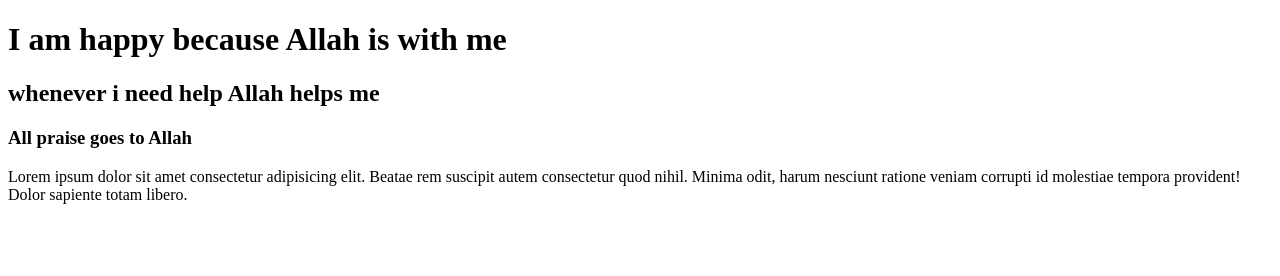
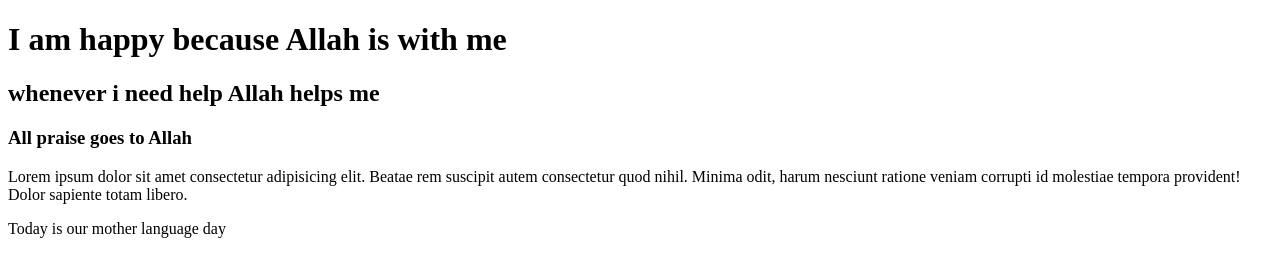
Before and after one commit to IrfanMahmud1/My-Second-repo, a plain HTML site: page index.html in a window 1280 px wide. Drawn offline with Linux system fonts and the light colour scheme.

Commit message:
paragraph added

```diff
--- a/index.html
+++ b/index.html
@@ -11,5 +11,6 @@
     <h2>whenever i need help Allah helps me</h2>
     <h3>All praise goes to Allah</h3>
     <p>Lorem ipsum dolor sit amet consectetur adipisicing elit. Beatae rem suscipit autem consectetur quod nihil. Minima odit, harum nesciunt ratione veniam corrupti id molestiae tempora provident! Dolor sapiente totam libero.</p>
+    <p>Today is our mother language day</p>
 </body>
 </html>
```
